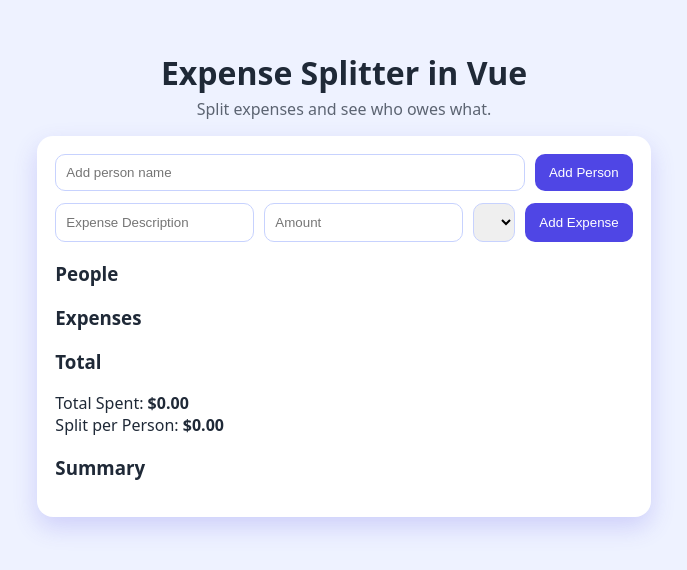
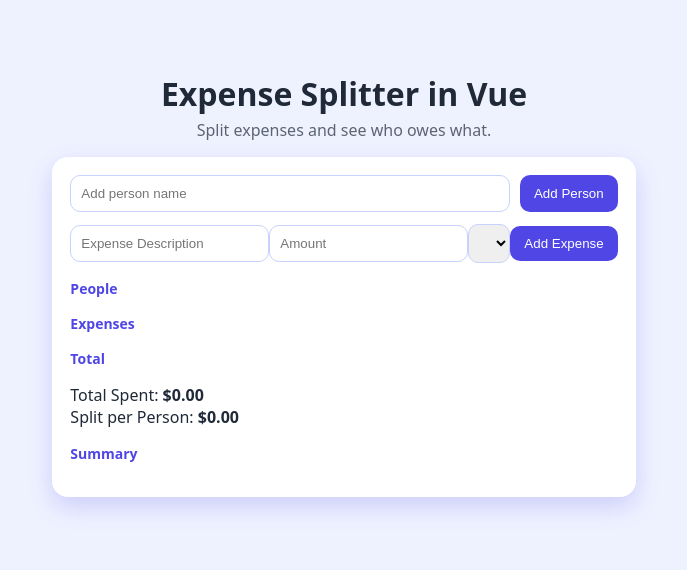
Before and after one commit to Cgarc657/expense-splitter-vue, a Vue app: page / in a window 1280 px wide. Shown: the part 116-686 px from the top of the page, without its empty margins (296-983 px from the left). Built offline with nearby package versions, Linux system fonts and the light colour scheme.

Commit message:
Added Sections

```diff
--- a/src/App.vue
+++ b/src/App.vue
@@ -1,6 +1,7 @@
 <script setup>
   import Header from './components/Header.vue';
   import Card from './components/Card.vue';
+  import Section from './components/Section.vue';
 
 </script>
 
@@ -11,32 +12,31 @@
             <input id="personInput" type="text" placeholder="Add person name"/>
             <button>Add Person</button>
         </form>
-        <form id="expenseForm" class="rowForm">
+        <form id="expenseForm" class="rowFo
+        rm">
             <input id="descInput" type="text" placeholder="Expense Description"/>
             <input id="amountInput" type="number" placeholder="Amount" />
             <select id="paidBySelect"></select>
             <button>Add Expense</button>
         </form>
-        <section>
-            <h3>People</h3>
-            <ul id="peopleList" class="list"></ul>
-        </section>
 
-        <section>
-            <h3>Expenses</h3>
+        <Section title="People">
+          <ul id="peopleList" class="list"></ul>
+        </Section>
+
+        <Section title="Expenses">
             <ul id="expenseList" class="list"></ul>
-        </section>
-        <section>
-            <h3>Total</h3>
+        </Section>
+
+        <Section title="Total">
             <p>
                 Total Spent: <strong id="totalSpent">$0.00</strong><br/>
                 Split per Person: <strong id="splitAmount">$0.00</strong>
             </p>
-        </section>
-        <section class="summary">
-            <h3>Summary</h3>
+        </Section>
+        <Section title="Summary">
             <ul id="summaryList" class="list"></ul>
-        </section>
+        </Section>
       </Card>
 </template>
 
--- /dev/null
+++ b/src/components/Section.vue
@@ -0,0 +1,28 @@
+<script setup>
+    const props = defineProps({
+        title: {
+            type: String,
+            default: 'Section'
+        }
+    })
+</script>
+
+<template>
+    <section>
+        <h3>{{title}}</h3>
+        <slot></slot>
+    </section>
+</template>
+
+<style scoped>
+    section {
+    margin-top: 16px;
+}
+
+section h3 {
+    margin: 0 0 6px;
+    font-size: 14px;
+    color: #4f46e5;
+
+}
+</style>
```
